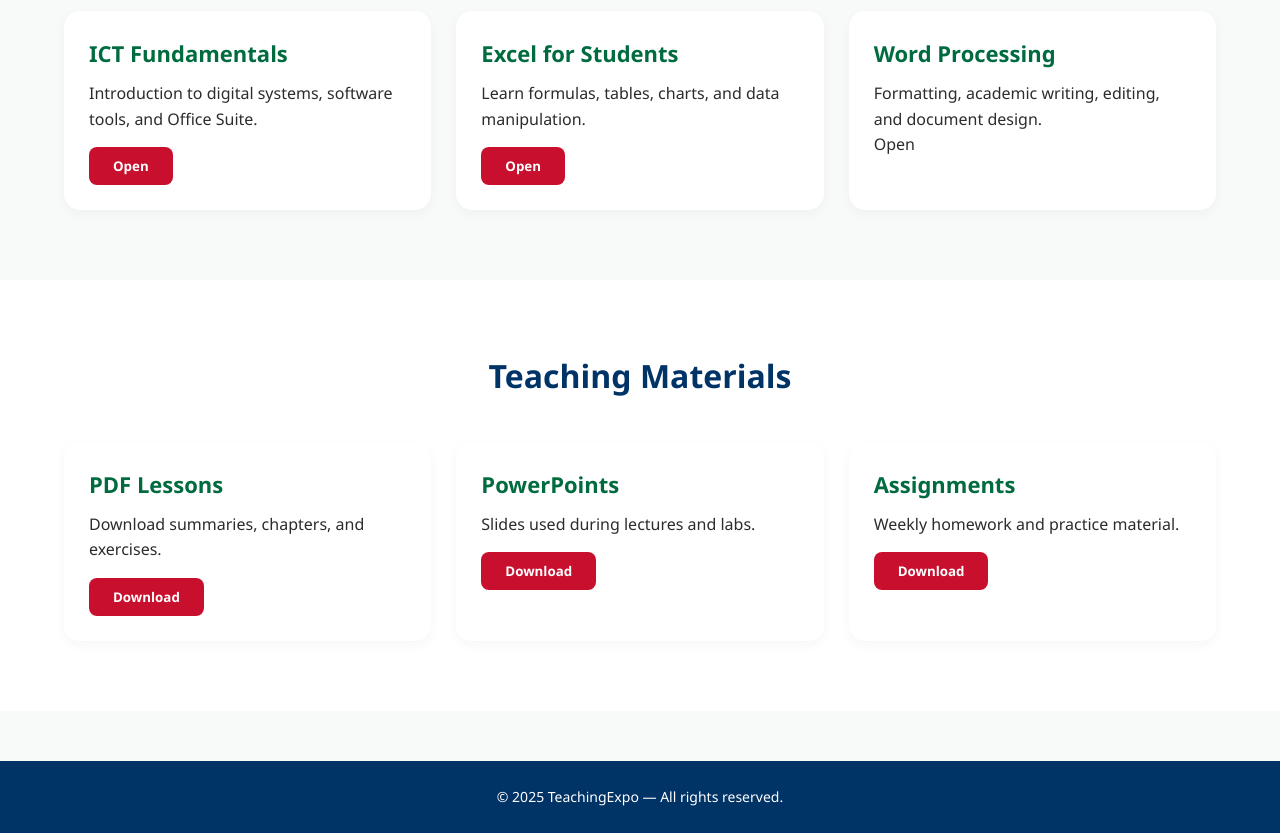
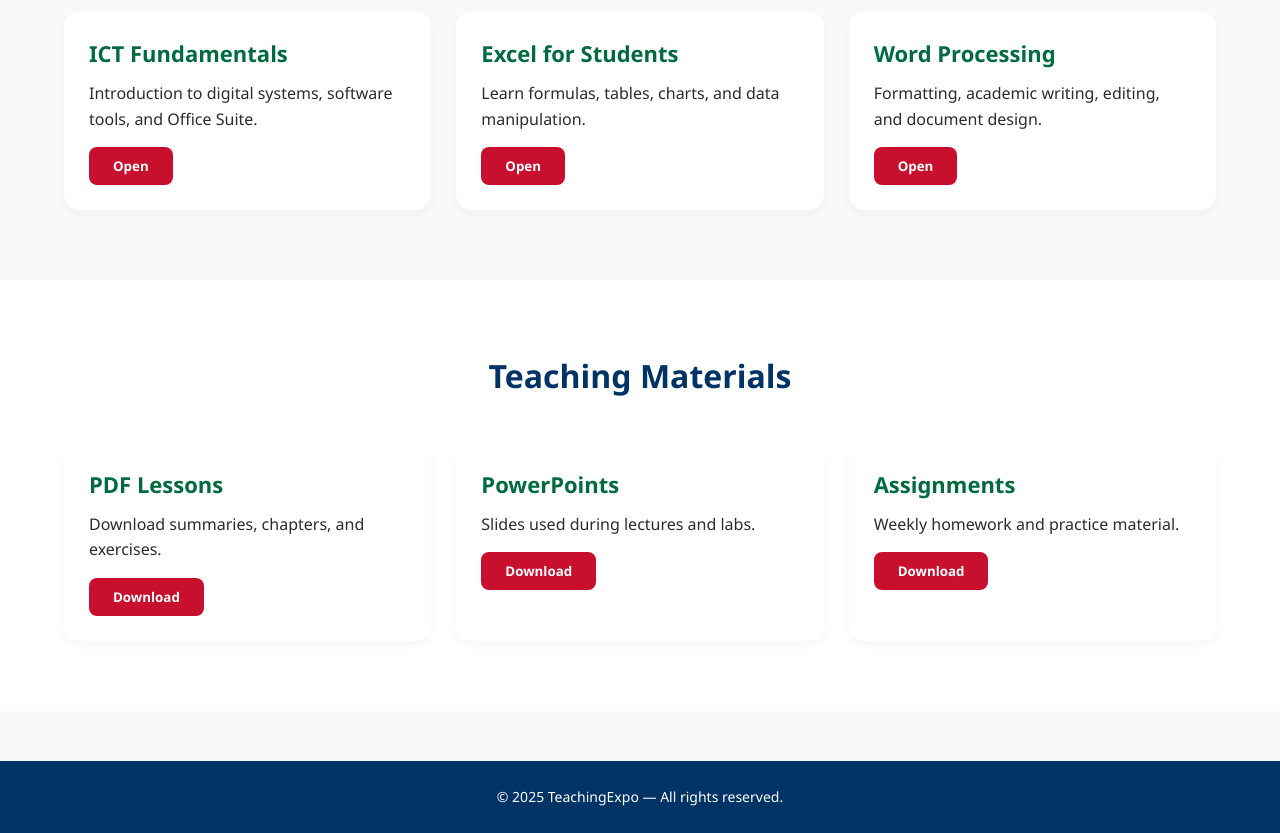
Before and after one commit to ze07/teaching-expo, a plain HTML site: page home.html in a window 1280 px wide. Shown: the part 840-1673 px from the top of the page. Drawn offline with Linux system fonts and the light colour scheme.

Commit message:
Update home.html

```diff
--- a/home.html
+++ b/home.html
@@ -58,8 +58,7 @@
         <div class="card">
           <h3>Word Processing</h3>
           <p>Formatting, academic writing, editing, and document design.</p>
-            <a onclick="window.location.href='home.html' class="card-btn">Open</a>
-
+            <button class="card-btn">Open</button>
 
         </div>
       </div>
```
